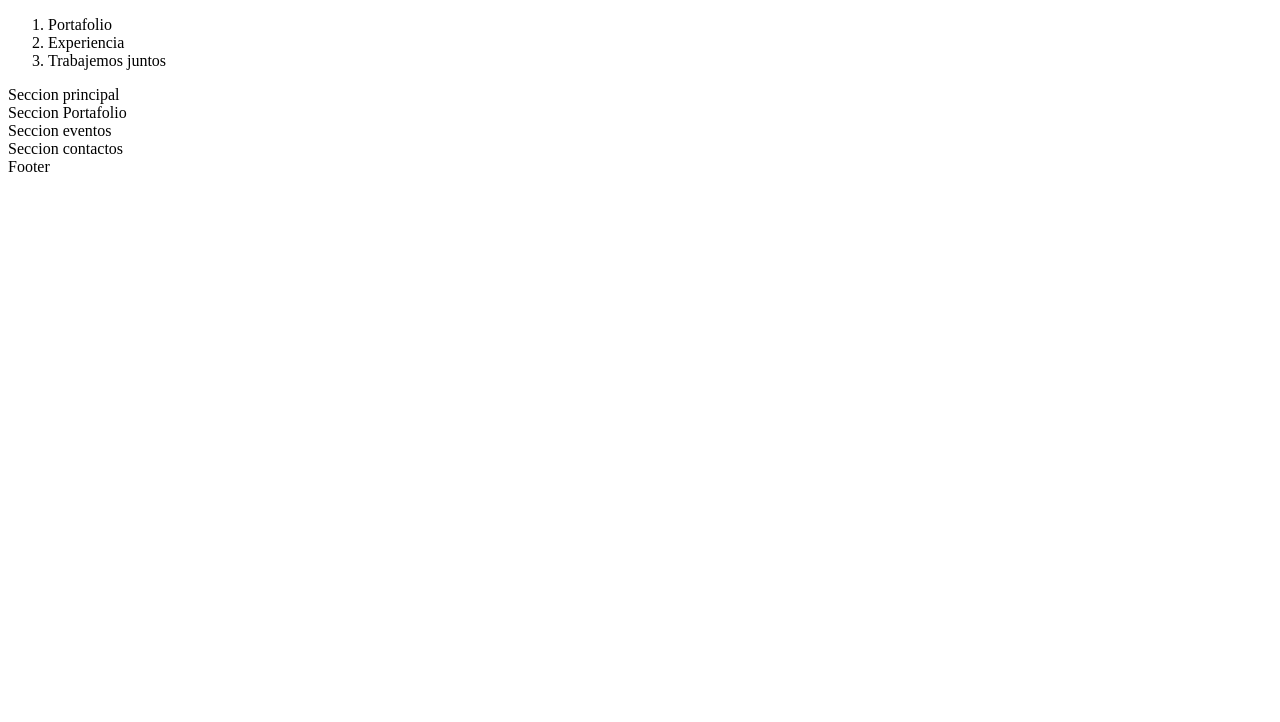
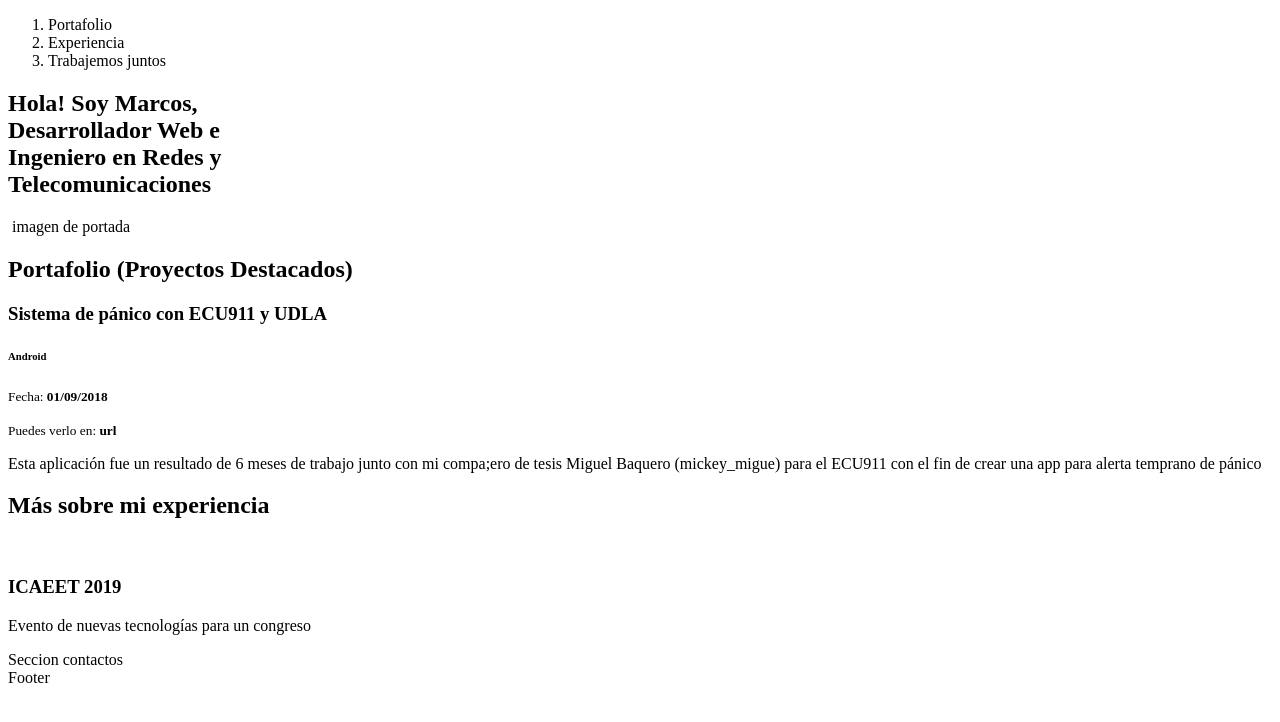
Before and after one commit to eMKeii/eMKeii.github.io, a plain HTML site: page index.html in a window 1280 px wide. Drawn offline with Linux system fonts and the light colour scheme.

Commit message:
Mejoramiento de secciones: Principal, proyectos, experiencias

```diff
--- a/index.html
+++ b/index.html
@@ -20,9 +20,34 @@
     </nav>
     </header>
 
-    <section>Seccion principal</section>
-    <section>Seccion Portafolio</section>
-    <section>Seccion eventos</section>
+    <section>
+        <h1>
+            Hola! Soy Marcos,<br/> <strong> Desarrollador Web e</strong> <br/> Ingeniero en <strong>Redes y <br/> Telecomunicaciones</strong>
+        </h1>
+        <img> imagen de portada
+    </section>
+    <section>
+        <h2>Portafolio (Proyectos Destacados)</h2>
+        <article>
+            <h3>Sistema de pánico con ECU911 y UDLA</h3>
+            <h6>Android</h6>
+            <p><small>Fecha: <strong>01/09/2018</strong></small></p>
+            <p><small>Puedes verlo en: <strong>url</strong></small></p>
+            <p>Esta aplicaci&oacute;n fue un resultado de 6 meses de trabajo junto con mi compa;ero de tesis Miguel
+                Baquero (mickey_migue) para el ECU911 con el fin de crear una app para alerta temprano de p&aacute;nico
+            </p>
+        </article>
+    </section>
+    <section>
+        <h2>M&aacute;s sobre mi experiencia</h2>
+        <article>
+            <figure>
+                <img/>
+            </figure>
+            <h3>ICAEET 2019</h3>
+            <p>Evento de nuevas tecnolog&iacute;as para un congreso</p>
+        </article>
+    </section>
     <section>Seccion contactos</section>
     <footer>Footer</footer>
 </body>
```
